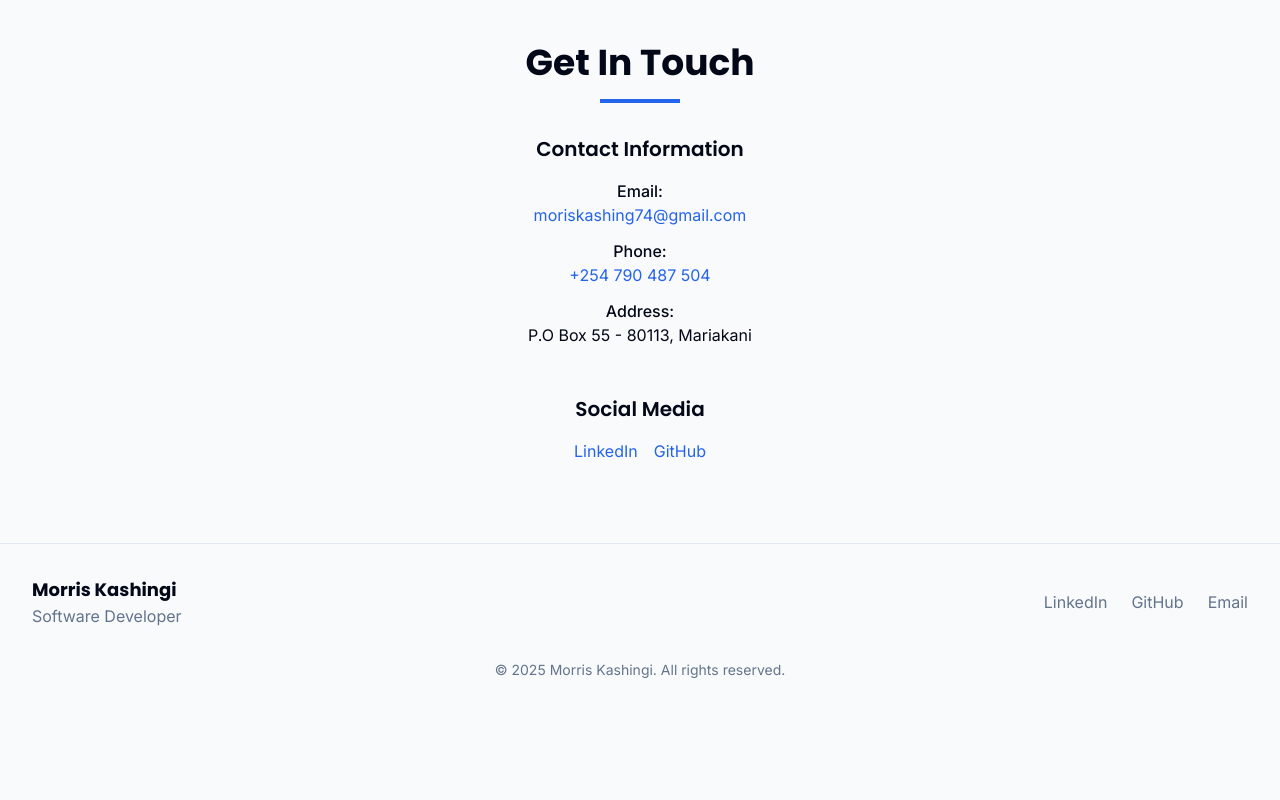
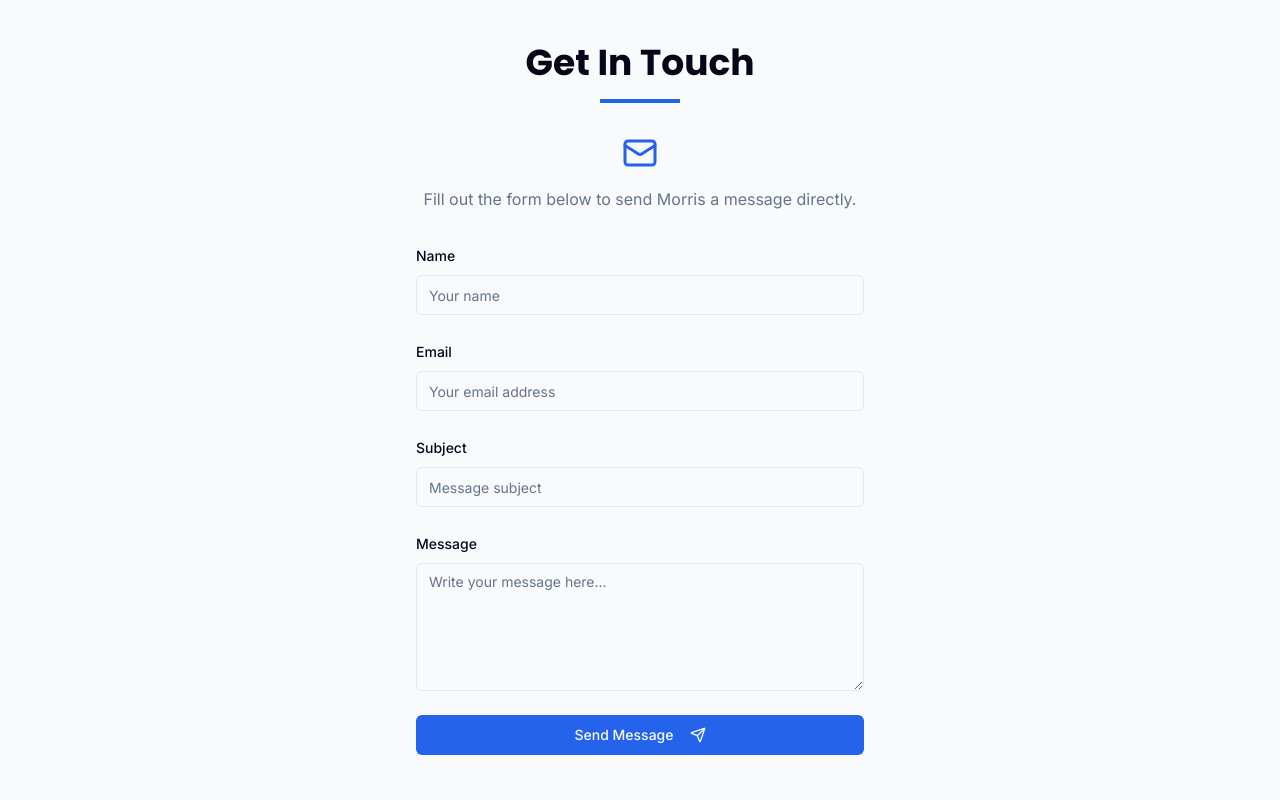
Before and after one commit to kashingi/engineer-kashingi-morris, a React (Vite) app: page / in a window 1280 px wide. Shown: the part 7740-8540 px from the top of the page. Before the commit the page ends 8452 px from the top, so only its background shows below. Built offline with nearby package versions, Linux system fonts and the light colour scheme.

Commit message:
feat: Add contact form to contact section
Adds a contact form to the contact section, allowing users to enter their name, email, subject, and message. Submitting the form will send the details to the developer's email.

```diff
--- a/src/components/Contact.tsx
+++ b/src/components/Contact.tsx
@@ -1,55 +1,144 @@
+
+import { useState } from 'react';
+import { useForm } from 'react-hook-form';
+import { Mail, Send } from 'lucide-react';
+import { Button } from '@/components/ui/button';
+import { Input } from '@/components/ui/input';
+import { Textarea } from '@/components/ui/textarea';
+import { Form, FormControl, FormField, FormItem, FormLabel, FormMessage } from '@/components/ui/form';
+import { toast } from 'sonner';
+import { z } from 'zod';
+import { zodResolver } from '@hookform/resolvers/zod';
+
+const formSchema = z.object({
+  name: z.string().min(2, { message: 'Name must be at least 2 characters.' }),
+  email: z.string().email({ message: 'Please enter a valid email address.' }),
+  subject: z.string().min(5, { message: 'Subject must be at least 5 characters.' }),
+  message: z.string().min(10, { message: 'Message must be at least 10 characters.' }),
+});
+
+type FormValues = z.infer<typeof formSchema>;
 
 const Contact = () => {
+  const [isSubmitting, setIsSubmitting] = useState(false);
+
+  const form = useForm<FormValues>({
+    resolver: zodResolver(formSchema),
+    defaultValues: {
+      name: '',
+      email: '',
+      subject: '',
+      message: '',
+    },
+  });
+
+  const onSubmit = async (data: FormValues) => {
+    setIsSubmitting(true);
+
+    try {
+      // In a real application, this would be an API call to a backend service
+      // that handles the email sending functionality
+      console.log('Form data submitted:', data);
+
+      // Simulate API call delay
+      await new Promise(resolve => setTimeout(resolve, 1000));
+
+      toast.success('Message sent successfully! Morris will get back to you soon.');
+      form.reset();
+    } catch (error) {
+      console.error('Error submitting form:', error);
+      toast.error('Failed to send message. Please try again later.');
+    } finally {
+      setIsSubmitting(false);
+    }
+  };
+
   return (
     <section id="contact" className="py-20">
       <div className="container">
         <h2 className="section-title">Get In Touch</h2>
         <div className="max-w-md mx-auto">
-          <div className="grid gap-6">
-            <div className="text-center">
-              <h3 className="text-xl font-semibold mb-4">Contact Information</h3>
-              <div className="space-y-3">
-                <p className="flex flex-col">
-                  <span className="font-medium">Email:</span>
-                  <a href="mailto:moriskashing74@gmail.com" className="text-primary hover:underline">
-                    moriskashing74@gmail.com
-                  </a>
-                </p>
-                <p className="flex flex-col">
-                  <span className="font-medium">Phone:</span>
-                  <a href="tel:+254790487504" className="text-primary hover:underline">
-                    +254 790 487 504
-                  </a>
-                </p>
-                <p className="flex flex-col">
-                  <span className="font-medium">Address:</span>
-                  <span>P.O Box 55 - 80113, Mariakani</span>
-                </p>
-              </div>
+          <div className="mb-8 text-center">
+            <div className="flex justify-center mb-4">
+              <Mail size={36} className="text-primary" />
             </div>
+            <p className="text-muted-foreground">
+              Fill out the form below to send Morris a message directly.
+            </p>
+          </div>
 
-            <div className="text-center mt-6">
-              <h3 className="text-xl font-semibold mb-4">Social Media</h3>
-              <div className="flex justify-center gap-4">
-                <a
-                  href="https://linkedin.com/in/kashingi-morris930a77234"
-                  target="_blank"
-                  rel="noopener noreferrer"
-                  className="text-primary hover:text-primary/80 transition-colors"
-                >
-                  LinkedIn
-                </a>
-                <a
-                  href="https://github.com/kashingi"
-                  target="_blank"
-                  rel="noopener noreferrer"
-                  className="text-primary hover:text-primary/80 transition-colors"
-                >
-                  GitHub
-                </a>
-              </div>
-            </div>
-          </div>
+          <Form {...form}>
+            <form onSubmit={form.handleSubmit(onSubmit)} className="space-y-6">
+              <FormField
+                control={form.control}
+                name="name"
+                render={({ field }) => (
+                  <FormItem>
+                    <FormLabel>Name</FormLabel>
+                    <FormControl>
+                      <Input placeholder="Your name" {...field} />
+                    </FormControl>
+                    <FormMessage />
+                  </FormItem>
+                )}
+              />
+
+              <FormField
+                control={form.control}
+                name="email"
+                render={({ field }) => (
+                  <FormItem>
+                    <FormLabel>Email</FormLabel>
+                    <FormControl>
+                      <Input placeholder="Your email address" type="email" {...field} />
+                    </FormControl>
+                    <FormMessage />
+                  </FormItem>
+                )}
+              />
+
+              <FormField
+                control={form.control}
+                name="subject"
+                render={({ field }) => (
+                  <FormItem>
+                    <FormLabel>Subject</FormLabel>
+                    <FormControl>
+                      <Input placeholder="Message subject" {...field} />
+                    </FormControl>
+                    <FormMessage />
+                  </FormItem>
+                )}
+              />
+
+              <FormField
+                control={form.control}
+                name="message"
+                render={({ field }) => (
+                  <FormItem>
+                    <FormLabel>Message</FormLabel>
+                    <FormControl>
+                      <Textarea
+                        placeholder="Write your message here..."
+                        className="min-h-32"
+                        {...field}
+                      />
+                    </FormControl>
+                    <FormMessage />
+                  </FormItem>
+                )}
+              />
+
+              <Button
+                type="submit"
+                className="w-full"
+                disabled={isSubmitting}
+              >
+                {isSubmitting ? 'Sending...' : 'Send Message'}
+                <Send className="ml-2 h-4 w-4" />
+              </Button>
+            </form>
+          </Form>
         </div>
       </div>
     </section>
```
